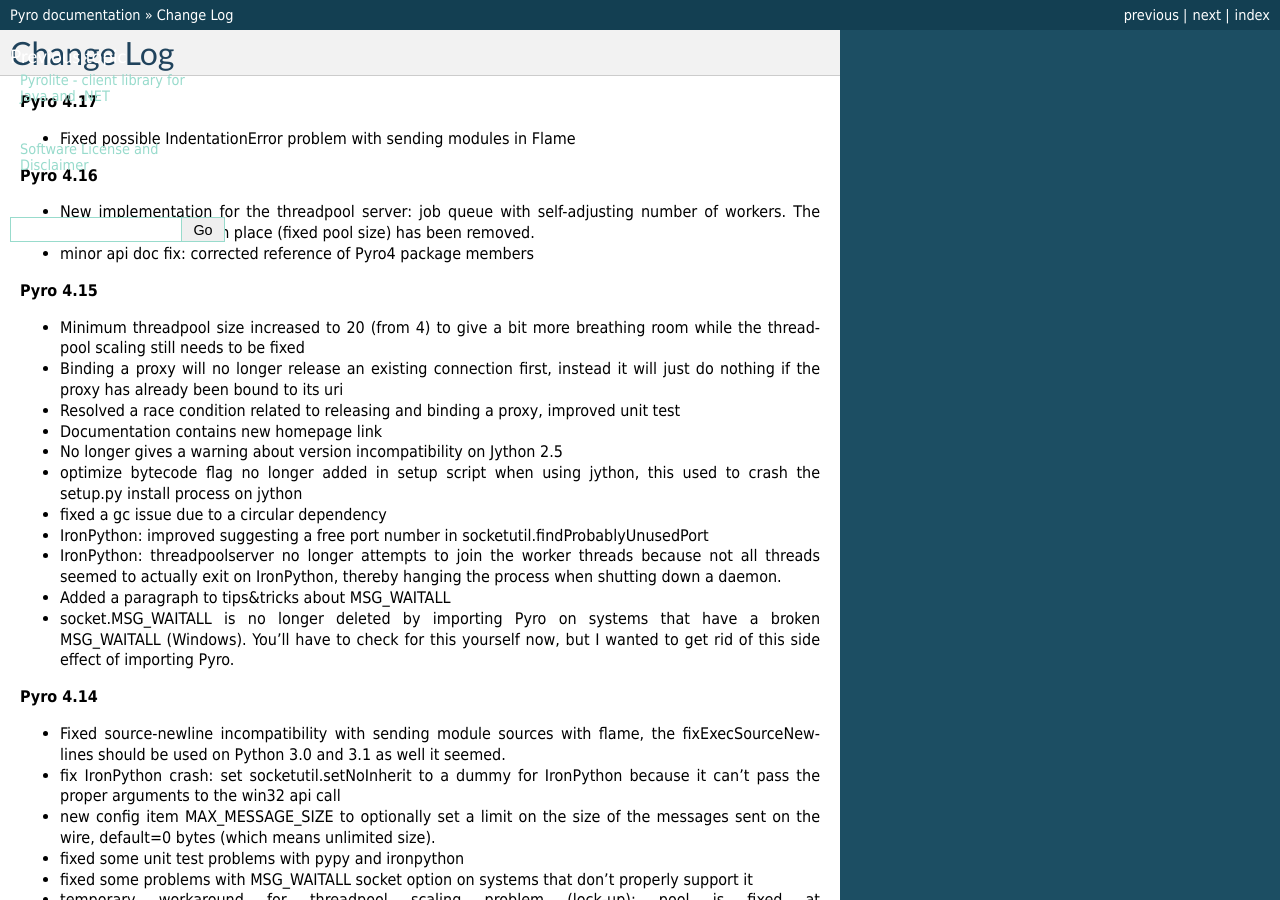
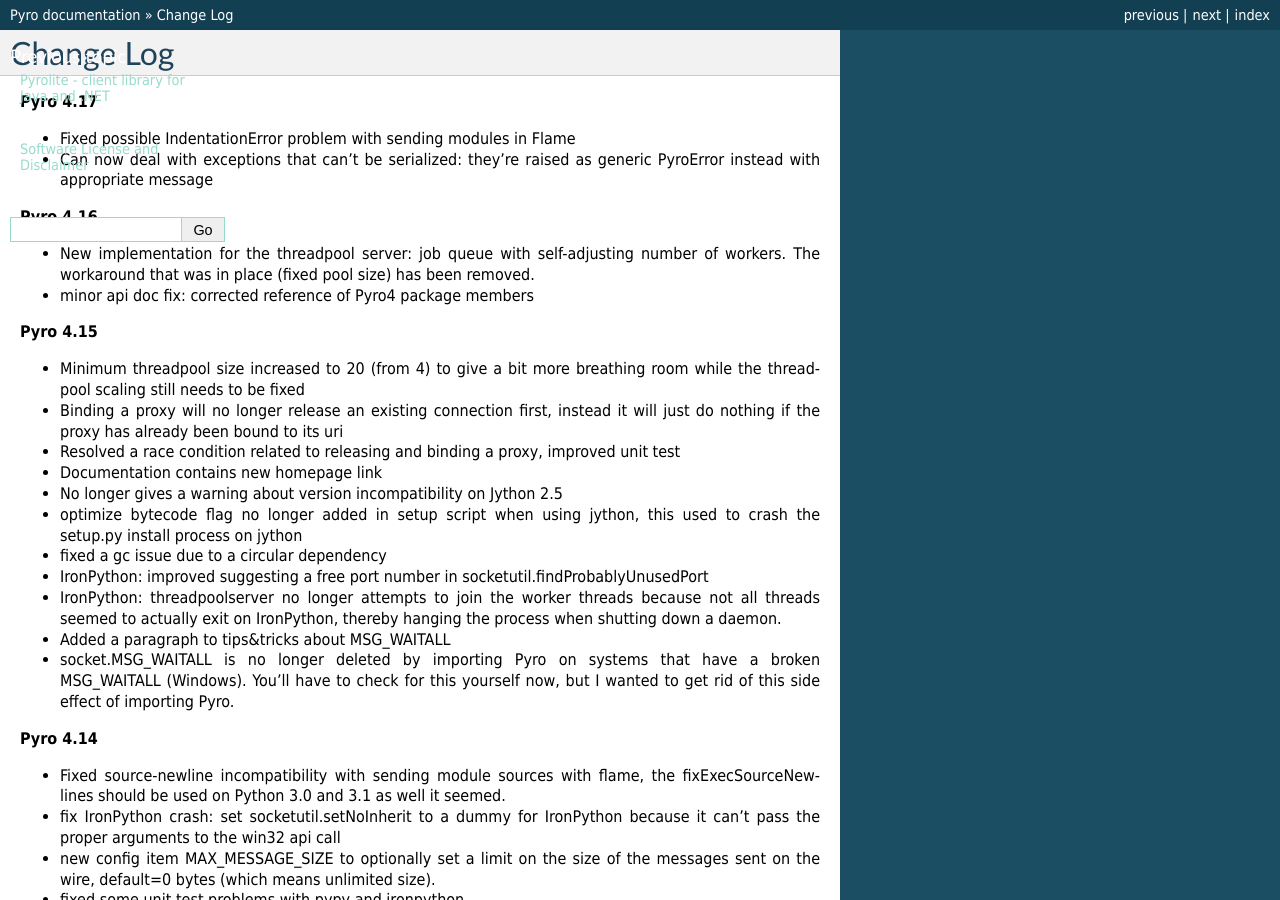
Before and after one commit to irmen/Pyro4, a Sphinx documentation site: the page built from docs/source/changelog.rst, in a window 1280 px wide and 900 px high. Built offline with Sphinx 7.4.7, drawn with Linux system fonts in a browser that asks for light colours; the version number could not be read and is left out.

Commit message:
deal with exceptions that can't be serialized, they're raised as generic PyroError instead with appropriate message

```diff
--- a/docs/source/changelog.rst
+++ b/docs/source/changelog.rst
@@ -5,6 +5,7 @@
 **Pyro 4.17**
 
 - Fixed possible IndentationError problem with sending modules in Flame
+- Can now deal with exceptions that can't be serialized: they're raised as generic PyroError instead with appropriate message
 
 
 **Pyro 4.16**
```
